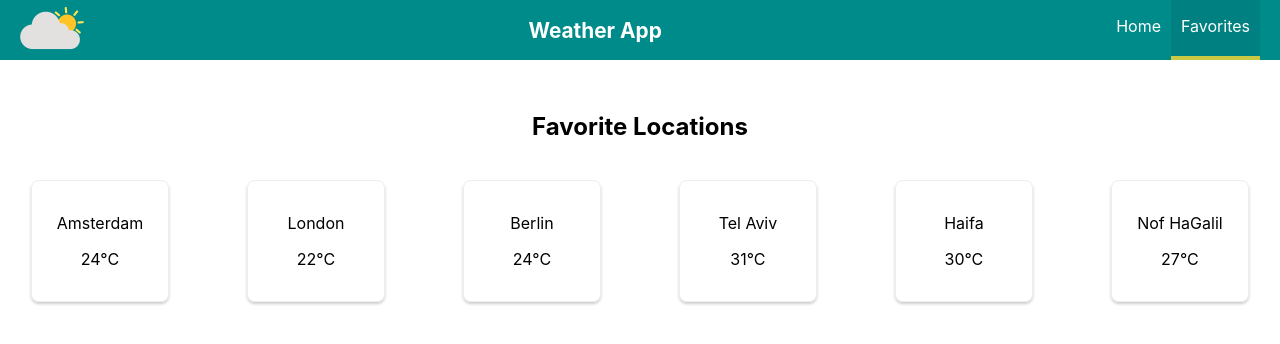
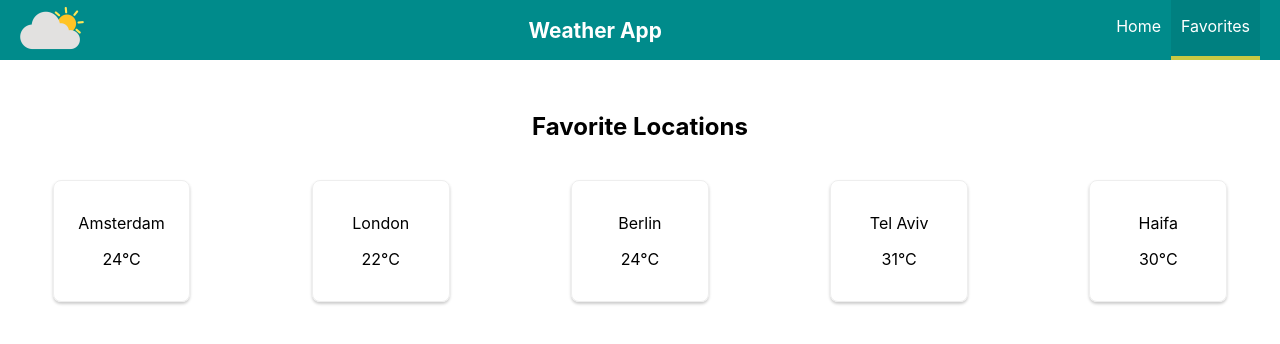
Before and after one commit to Lahav1/React-Weather-App, a React app: page /favorites in a window 1280 px wide. Shown: the top 344 px of the page. Built offline with nearby package versions, Linux system fonts and the light colour scheme.

Commit message:
favorite click leads to forecast

```diff
--- a/src/containers/Favorites/Favorite/Favorite.js
+++ b/src/containers/Favorites/Favorite/Favorite.js
@@ -1,16 +1,26 @@
 import React, {Component} from 'react';
 import classes from './Favorite.module.css';
+import { withRouter } from 'react-router-dom';
 
 class Favorite extends Component {
+    handleClick = () => {
+        // doesn't work yet.
+        this.props.history.push({
+            pathname: '/',
+            city: this.props.city
+        });
+    }
+
     render() {
+        console.log(this.props);
         return (
-            <div className={classes.Favorite}>
-               <p>{this.props.location}</p>
-               <p>{this.props.temprature}</p>
+            <div className={classes.Favorite} onClick={this.handleClick}>
+                <p>{this.props.city}</p>
+                <p>{this.props.temprature}</p>
             </div>
         );
     }
 
 }
 
-export default Favorite;
+export default withRouter(Favorite);
--- a/src/containers/Favorites/Favorites.js
+++ b/src/containers/Favorites/Favorites.js
@@ -5,10 +5,10 @@ import Favorite from './Favorite/Favorite';
 class Favorites extends Component {
     render() {
         // replace later with list stored in state (passed by redux)
-        let locations = ["Amsterdam/24°C", "London/22°C", "Berlin/24°C", "Tel Aviv/31°C", "Haifa/30°C", "Nof HaGalil/27°C"]
+        let locations = ["Amsterdam/24°C", "London/22°C", "Berlin/24°C", "Tel Aviv/31°C", "Haifa/30°C"];
         let favorites = locations.map((location, index) => {
             let details = location.split('/');
-            return <Favorite location={details[0]} temprature={details[1]} key={index}/>;
+            return <Favorite city={details[0]} temprature={details[1]} key={index}/>;
         });
         return (
             <div>
--- a/src/containers/Forecast/Forecast.js
+++ b/src/containers/Forecast/Forecast.js
@@ -13,6 +13,13 @@ class Forecast extends Component {
         this.setState({searchString: value});
     }
 
+    componentDidMount() {
+        // in case page was reached by clicking a favorite, change the search string accordingly.
+        if (this.props.location.city != undefined) {
+            this.setState({searchString: this.props.location.city});
+        }
+    }
+
     render() {
         return (
             <div className={classes.Forecast}>
--- a/src/containers/Forecast/Result/Result.js
+++ b/src/containers/Forecast/Result/Result.js
@@ -3,7 +3,7 @@ import DailyForecast from '../../../components/DailyForecast/DailyForecast';
 import Grid from '@material-ui/core/Grid';
 import classes from './Result.module.css';
 
-const key = "YvY5nbXHHgp8qjSMs2v4a8KQRlXTo0KZ";
+const key = "VgAuPIOeqcipzyaQOZjijXfiDzxbYAt3";
 
 const handleDate = (dateString) => {
     let date = dateString.split('T')[0];
```
Also changed, not shown: src/App.js (+5 -5 lines).
